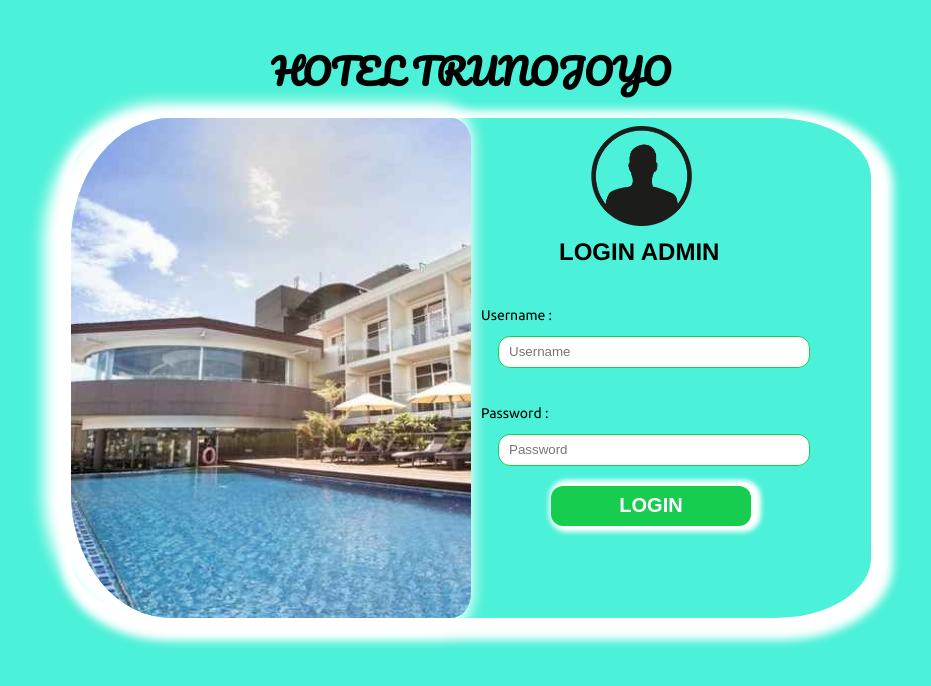
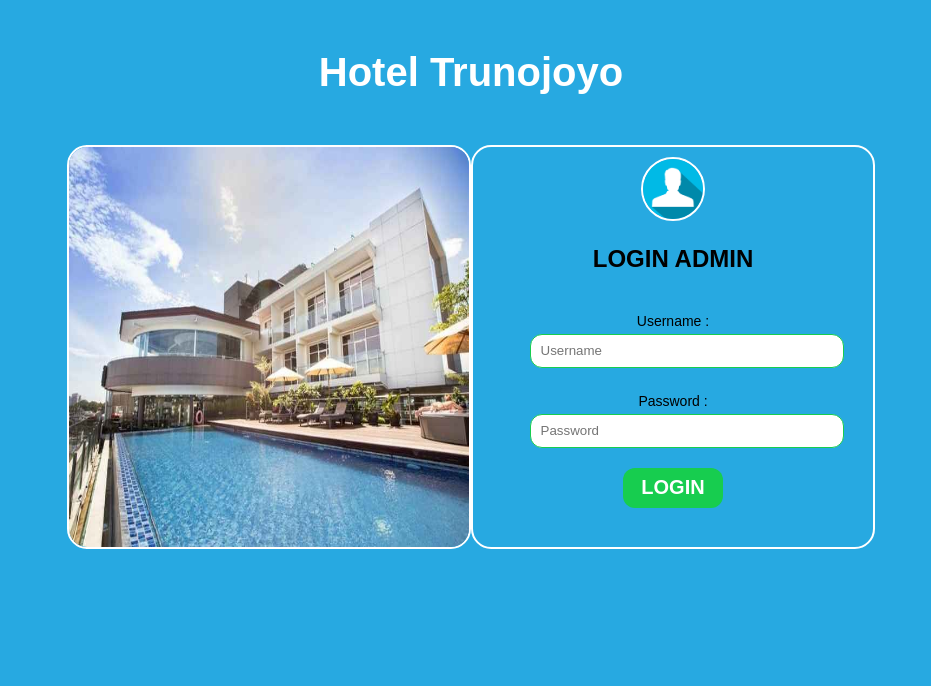
Before and after one commit to anggifauziah/TA-WEB, a PHP site: page /login.php in a window 1280 px wide. Shown: the top 686 px of the page, without its empty margins (169-1100 px from the left). Run offline with PHP 8.4, Linux system fonts and the light colour scheme.

Commit message:
update terbaru

```diff
--- a/css/login.css
+++ b/css/login.css
@@ -1,72 +1,50 @@
-* {
-	padding: 0;
-	margin: 0;
+h1{
+	color:white;
 }
-body {
-	background-color: #4BF1D8;
-	font-family: "Helvetica Neue",Helvetica,Arial,sans-serif;
-	font-size: 16px;
-	line-height: 1.5;
+body{
+	text-align: center;
+	background: #27A9E1;
+	margin:0;
+	padding:0;
+	width: 1280px;
+	font-family: arial;
 }
+header{
+	margin-top: 50px;
+	font-size: 20px;
+}
+main{
+	margin-top: 50px;
+	margin-right: 146px;
+	margin-left: 146px;
+	height: 500px;
+	text-align: center;
+}
+img{
 
-nav .box {
-	width: 800px;
-	height: 500px;
-	margin: auto;
-	margin-top: 10px;
-	box-shadow: 7px 7px 10px 15px white;
-	background-color: #4BF1D8;
-	border-radius: 12%;
+	border-radius: 5%;
+	border:2px solid white;
+
 }
+.ring{
+		border-radius: 50%;
+		margin-top: 10px;
 
-nav .box .images {
-	background: url(../picture/hotel.jpeg);
-	background-size: cover;
+}
+.sidebar{
+	margin-left: 90px;
 	float: left;
-	width: 50%;
-	height: 500px;
-	border-top-left-radius: 25%;
-	border-bottom-left-radius: 25%;
-	border-top-right-radius: 5%;
-	border-bottom-right-radius: 5%;
-	box-shadow: -13px 0 15px 15px white;
+
+
 }
-/*nav .box .images:hover{
-	border-radius: 5px;
-}*/
+label {
+	padding-top: 20px;
+	display: block;
+	margin: 5px;
+	font-size: 14px;
 
-.main {
-	float: right;
-	width: 50%;
 }
-h1 {
-	font-family: 'Pacifico', cursive;
-	padding: 10px;
-	font-size: 35px;
-	text-align: center;
-	color: black;
-	margin-top: 35px;
-}
-h1:hover{
-	color: black;
-}
-
-.main h3 img{
-	height: 100px;
-	padding-left: 30%;
-	padding-top: 8px;
-}
-.main h2{
-	padding-left: 22%;
-}
-.main label {
-	padding-top: 25px;
-	display: block;
-	margin: 10px;
-	font-size: 14px;
-	font-family: 'Ubuntu', cursive;
-}
-.main input {
+input {
 	margin-left: 27px;
 	padding-left: 10px;
 	outline: none;
@@ -75,74 +53,28 @@ h1:hover{
 	height: 30px;
 	border-radius: 12px;
 }
-.main button{
+button{
 	margin: 20px 80px 0;
 	height: 40px;
-	width: 200px;
+	width: 100px;
 	text-transform: uppercase;
-	box-shadow: 4px 0 5px 6px white;
 	border-radius: 12px;
 	border: none;
 	background: #17CD4F;
 	color: white;
 	font-size: 20px;
 }
-.main button:hover{
+button:hover{
 	cursor: pointer;
 	background: black;
 }
 
+.content{
+	margin-right: 90px;
+	float: right;
+	border-radius: 5%;
+	border:2px solid white;
+	width: 400px;
+	height: 400px;
 
-.footer-img {
-	display: none;
 }
-
-/*for gadget*/
-@media(max-width: 800px){
-	.box{
-		width: 50%;
-		/*box-shadow: 0;*/
-	}
-	h1{
-		margin-left: 20%;
-	}
-	.box .images{
-		display: none;
-	}
-
-	.main{
-		float: unset;
-		width: 100%;
-	}
-
-	.main label{
-		margin: 20px 45px;
-	}
-
-	.main input{
-		width: 80%;
-		margin: 0 30px;
-		align-content: center;
-	}
-
-	.main button{
-		width: 80%;
-		margin: 32px 30px;
-	}
-
-	.footer-img{
-		width: 100%;
-		display: block;
-	}
-
-	.footer-img img{
-		width: 100%;
-		height: 10%;
-	}
-}
-
-@media(max-width: 553px){
-	.box{
-		width: 100%;
-	}
-}
--- a/form-booking.php
+++ b/form-booking.php
@@ -1,4 +1,4 @@
-<<!DOCTYPE html>
+<!DOCTYPE html>
 <html>
 <head>
 	<meta charset="utf-8">
@@ -45,7 +45,7 @@
 					<input type="text" id="lname" name="nama" placeholder="Nama Lengkap" required>
 
 					<label for="subject">Alamat-Lengkap</label>
-					<textarea id="subject" name="alamat" placeholder="Alamat Lengkap" required></textarea>
+					<input type="text" id="subject" name="alamat" placeholder="Alamat Lengkap" required>
 
 					<label for="fname">No Handphone</label>
 					<input type="text" id="fname" name="nohp" placeholder="No Handphone" required>
--- a/form-edit-kategori.php
+++ b/form-edit-kategori.php
@@ -23,11 +23,11 @@ $row = mysqli_fetch_array($kamar);
 		</header>
 		<main>
 			<div class="sidebar">
-				<ul>
+				<ul class="color_sidebar">
 					<h1></h1>
 					<li><a href="kategori.php">Data Kategori</a></li>
 				</ul>
-				<ul class="color_sidebar">
+				<ul>
 					<h1></h1>
 					<li><a href="index.php">Data kamar</a></li>
 				</ul>
@@ -39,7 +39,7 @@ $row = mysqli_fetch_array($kamar);
 			<div class="content">
 				<form action="proses-edit-kamar.php" method="POST">
 					<div class="formatas">
-						<p>Data Kamar</p>
+						<p>Data Kategori</p>
 					</div>
 					<input type="hidden" readonly value="<?php echo $row['id_kategori']; ?>" name="id">
 					<label for="country">Tipe kamar</label>
--- a/login.php
+++ b/login.php
@@ -24,39 +24,38 @@ if(isset($_GET['pesan'])){
 ?>
 
 <!DOCTYPE html>
-<html lang="en">
+<html>
 <head>
-		<meta charset="utf-8">
-		<meta name="viewport" content="width=device-width, initial-scale=1.0">
-		<meta name="description" content="learning fun online classes with professional teachers">
-		<meta name="keyword" content="learning,education,kids,school,online class">
-		<meta http-equiv="X-UA-Compatible" content="ie=edge">
-		<title>Login Hotel Trunojoyo</title>
-		<link rel="stylesheet" href="css/login.css">
-		<!-- font family -->
-		<link rel="stylesheet" type="text/css" href="https://fonts.googleapis.com/css?family=Josefin+Sans|Ubuntu|Pacifico&display=swap">
+	<title>Login Hotel</title>
+	<link rel="stylesheet" type="text/css" href="css/login.css">
 </head>
 <body>
-		<nav>
-			<h1>HOTEL TRUNOJOYO</h1>
-			<div class="box">
-				<div class="images">
+	<header>
+		<h1>Hotel Trunojoyo</h1>
+	</header>
+<main>
+
+			<div class="sidebar">
+			<img src="picture/login.jpeg" height="400px" width="400px">
+
 			</div>
-				<div class="main">
+			<div class="content">
 			<form action="login-proses.php" method="POST">
-						<h3><img src="picture/login.png"></h3>
+						<img class="ring" src="picture/user.png" height="60px" width="60px">
 						<h2>LOGIN ADMIN</h2>
 						<label for="username">Username :</label>
 						<input type="username" name="username" id="username" placeholder="Username" required>
 						<label for="password">Password :</label>
 						<input type="password" name="password" id="password" placeholder="Password" required>
 						<button type="submit"><strong>LOGIN</strong></button>
-						<div class="footer-img">
-							<img src="picture/footer_hotel.jpeg">
 						</div>
 					</form>
+
 			</div>
-			</div>
-		</nav>
+
+
+	</main>
+	<footer> </footer>
+
 </body>
 </html>
```
Also changed, not shown: booking.php (+2 -16 lines), form-edit-booking.php (added, +59 -0 lines), proses-edit-booking.php (added, +15 -0 lines), proses-tambah-booking.php (+1 -6 lines), si_bookingkamar.sql (+11 -11 lines), picture/login.jpeg (added), picture/user.png (added). Lines whose indentation alone changed are shown as unchanged.
